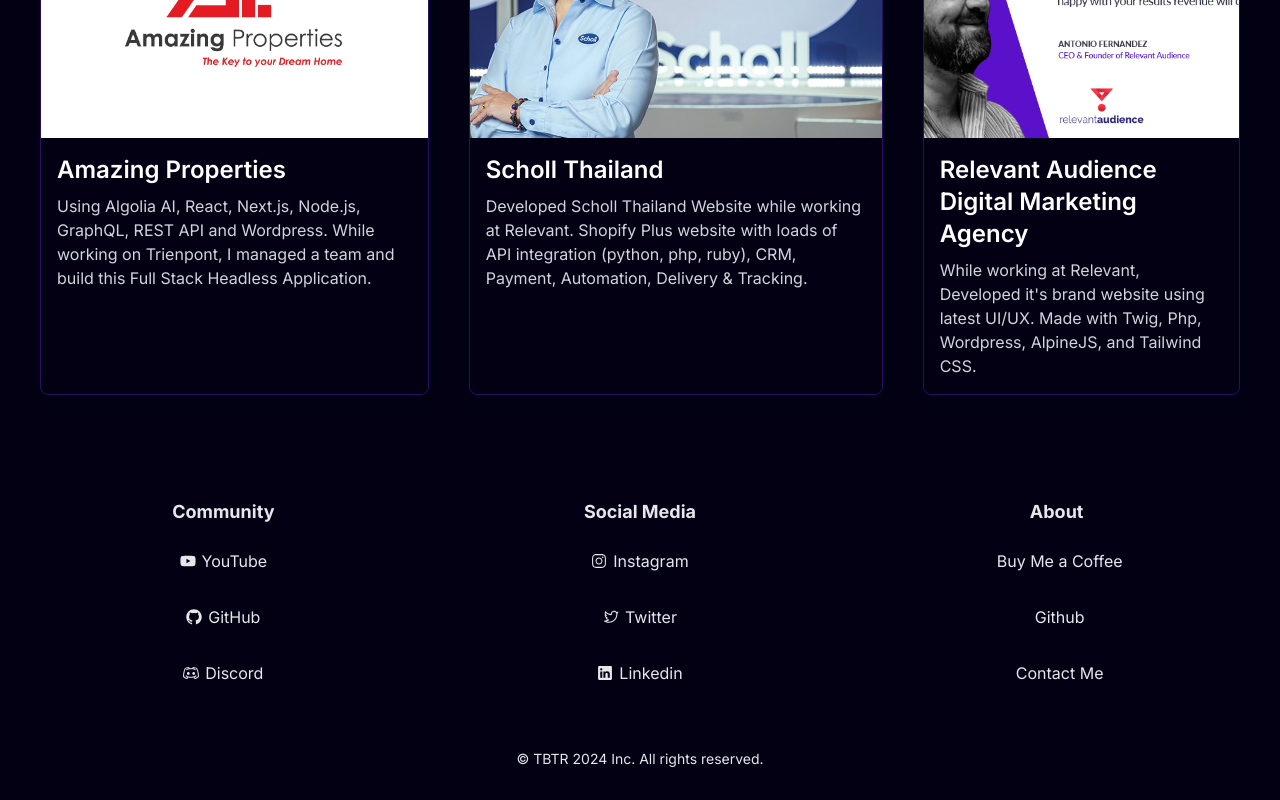
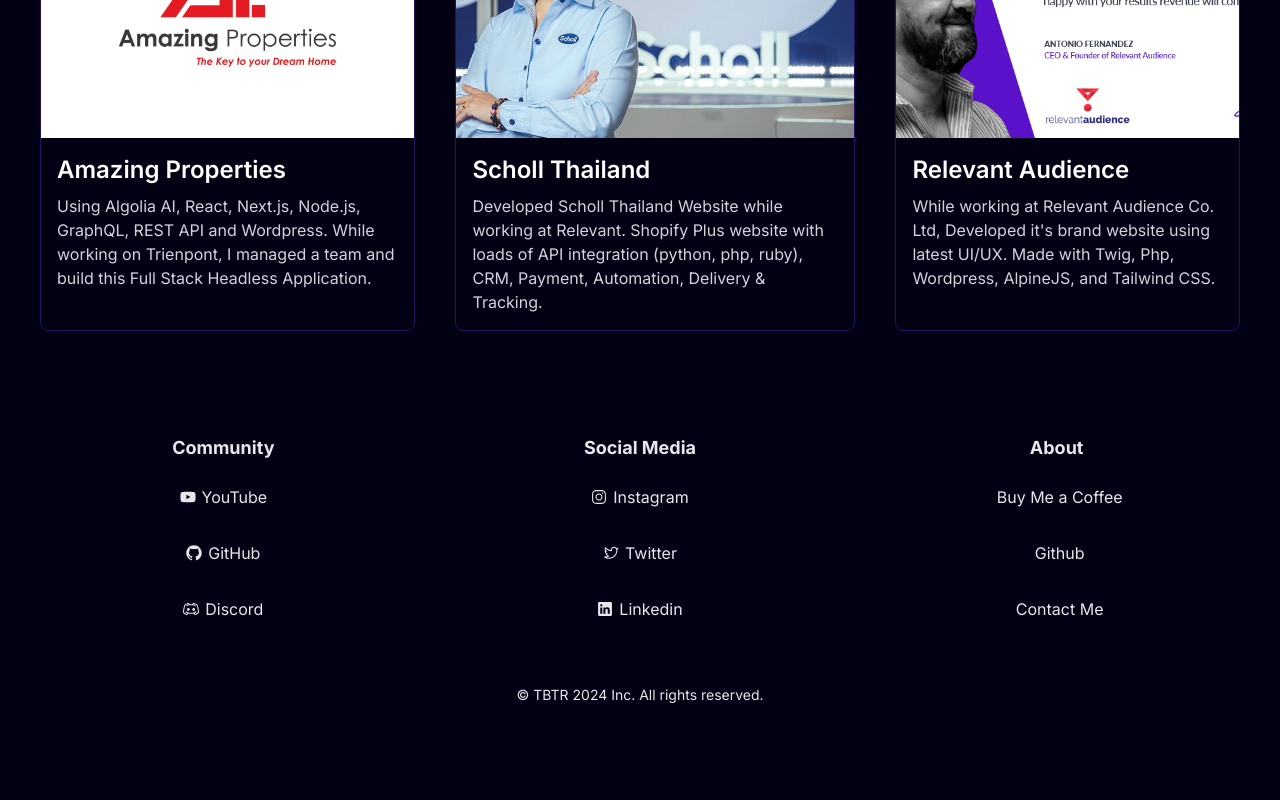
Before and after one commit to tahmidbintaslim/tahmid.github.io, a Next.js app: page / in a window 1280 px wide. Shown: the part 3091-3891 px from the top of the page. After the commit the page ends 3827 px from the top, so only its background shows below. Built offline with nearby package versions, Linux system fonts and the light colour scheme; a web font is replaced by a local one.

Commit message:
Update project title and description for Relevant Audience

```diff
--- a/constants/index.ts
+++ b/constants/index.ts
@@ -273,9 +273,9 @@
     link: "https://schollshoesthailand.com/",
   },
   {
-    title: "Relevant Audience Digital Marketing Agency",
+    title: "Relevant Audience",
     description:
-      "While working at Relevant, Developed it's brand website using latest UI/UX. Made with Twig, Php, Wordpress, AlpineJS, and Tailwind CSS.",
+      "While working at Relevant Audience Co. Ltd, Developed it's brand website using latest UI/UX. Made with Twig, Php, Wordpress, AlpineJS, and Tailwind CSS.",
     image: "/projects/RELEVANT-AUDIENCE.png",
     link: "https://www.relevantaudience.com/",
   },
```
